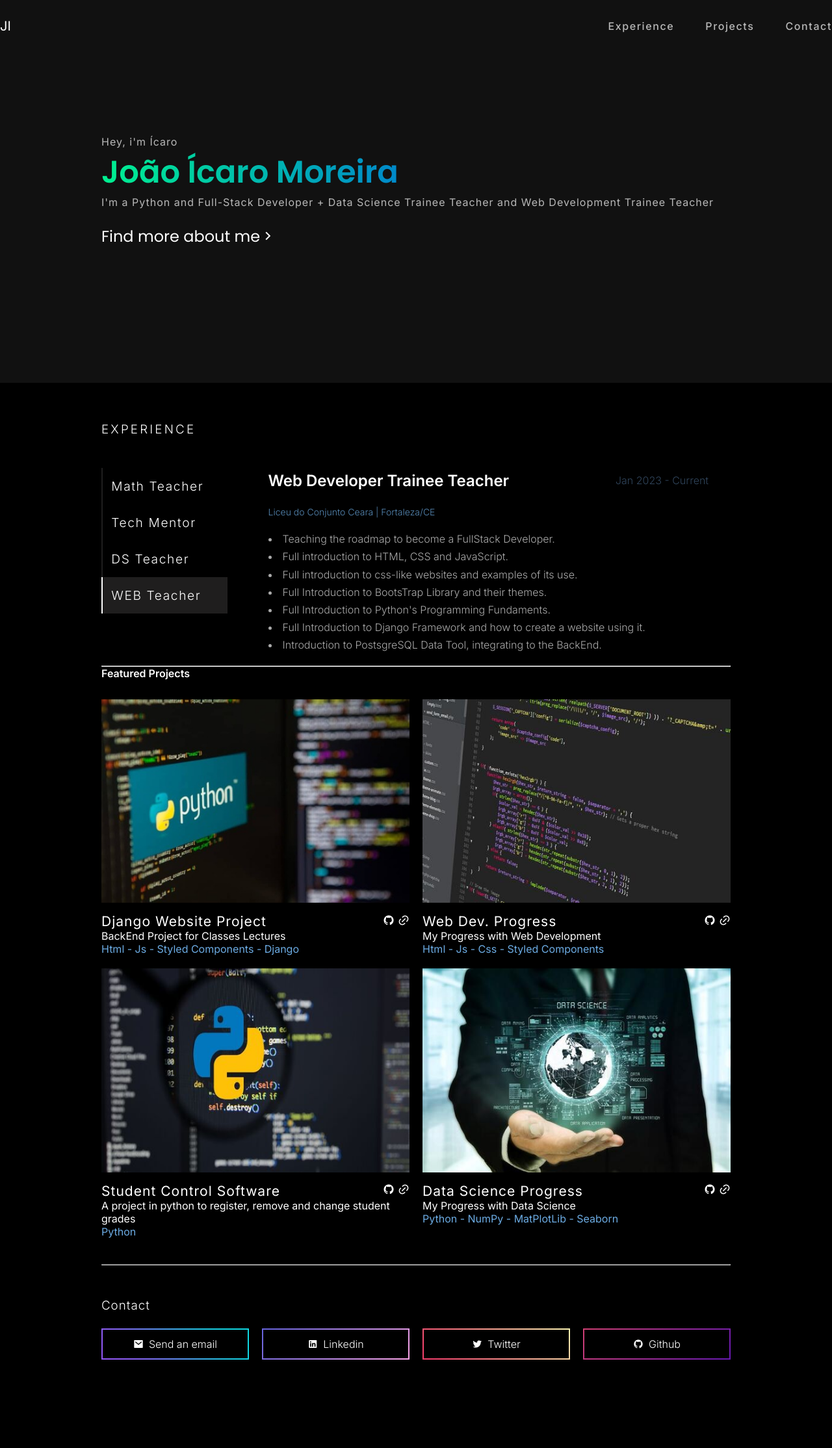
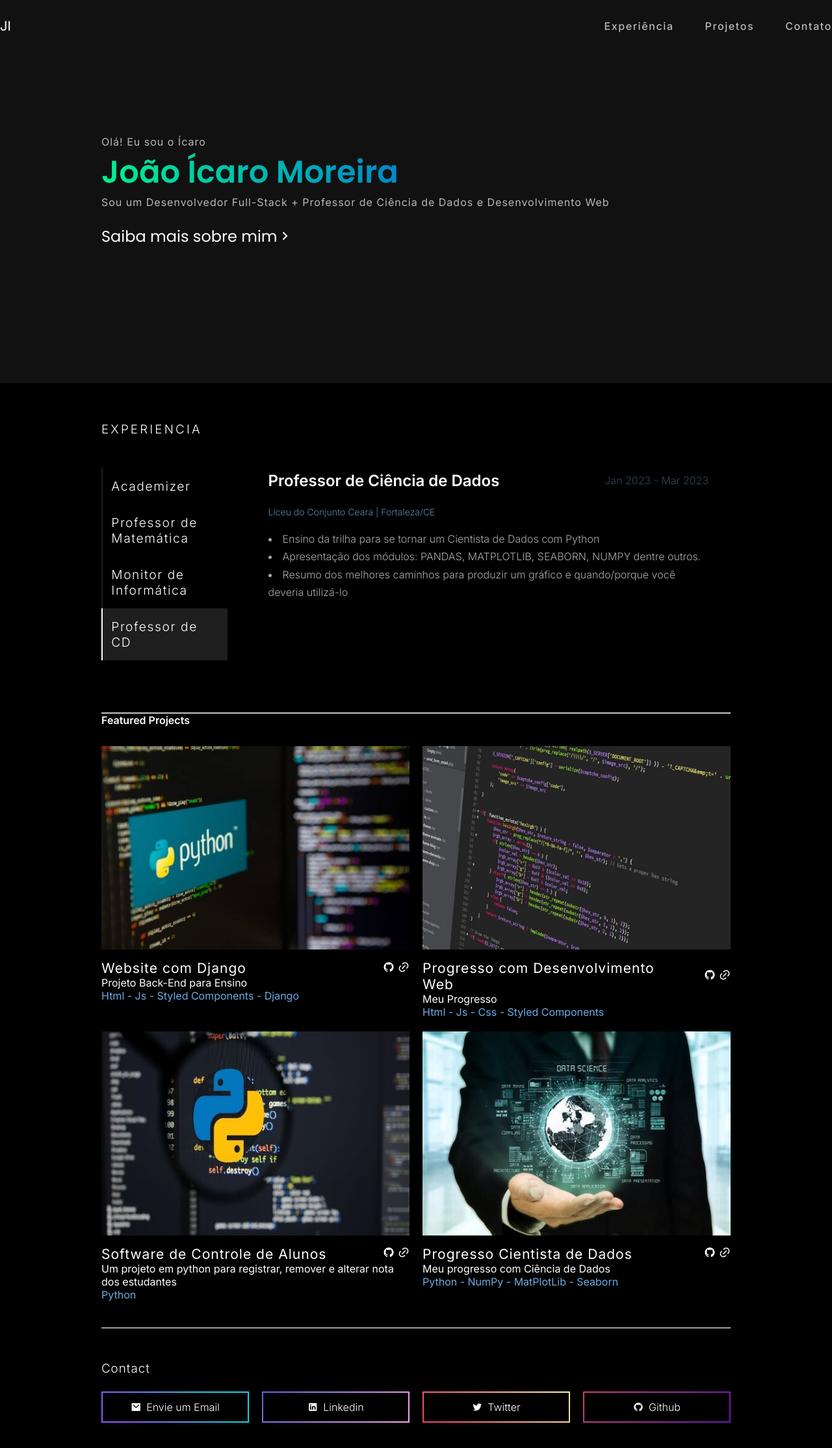
Before and after one commit to soulcarus/icarufc.github.io, a plain HTML site: page index.html in a window 1280 px wide. Shown: the whole page at 65% size. Before the commit the page ends 2152 px from the top, so only its background shows below. Drawn offline with nearby package versions, Linux system fonts and the light colour scheme.

Commit message:
Tradução para PTBR + Atualizações

```diff
--- a/index.html
+++ b/index.html
@@ -1,28 +1,27 @@
 <!DOCTYPE html>
-<html lang="en">
+<html lang="pt-br">
 <head>
     <meta charset="UTF-8">
     <meta http-equiv="X-UA-Compatible" content="IE=edge">
     <meta name="viewport" content="width=device-width, initial-scale=1.0">
-    <title>Icaro's Portfolio</title>
+    <title>Portfolio do Ícaro</title>
     <link rel="stylesheet" href="./css/style.css">
     <link rel="stylesheet" href="https://cdn.jsdelivr.net/npm/remixicon@2.5.0/fonts/remixicon.css">
 </head>
 <body>
-
     <header class="header" id="header">
         <nav class="nav container">
             <a href="" class="nav-logo">JI</a>
             <div class="nav-menu" id="nav-menu">
                 <ul class="nav-list">
                     <li class="nav-item">
-                        <a href="#experience" class="nav-link">Experience</a>
+                        <a href="#experience" class="nav-link">Experiência</a>
                     </li>
                     <li class="nav-item">
-                        <a href="#project" class="nav-link">Projects</a>
+                        <a href="#project" class="nav-link">Projetos</a>
                     </li>
                     <li class="nav-item">
-                        <a href="#contact" class="nav-link">Contact</a>
+                        <a href="#contact" class="nav-link">Contato</a>
                     </li>
                 </ul>
                 <div class="nav-close" id="nav-close">
@@ -39,82 +38,81 @@
 
     <div class="hero">
         <div class="container-medium">
-            <p>Hey, i'm Ícaro</p>
+            <p>Olá! Eu sou o Ícaro</p>
             <h1>João Ícaro Moreira</h1>
-            <p>I'm a Python and Full-Stack Developer + Data Science Trainee Teacher and Web Development Trainee Teacher</p>
-            <h2>Find more about me<i class="ri-arrow-right-s-line"></i></h2>
+            <p>Sou um Desenvolvedor Full-Stack + Professor de Ciência de Dados e Desenvolvimento Web</p>
+            <h2>Saiba mais sobre mim<i class="ri-arrow-right-s-line"></i></h2>
         </div>
     </div>
 
     <div class="experience" id="experience">
         <div class="container-medium">
-            <h3>EXPERIENCE</h3>
+            <h3>EXPERIENCIA</h3>
             <div class="accordion-experience">
+                <section id="section4">
+                    <input type="radio" name="sections" id="option4" checked>
+                    <label for="option4"><span>Academizer</span></label>
+                    <article>
+                        <div class="title-experience">
+                            <h2>P.O | Desenvolvedor | Scrum Master</h2>
+                            <p> Abr 2023 - Atual</p>
+                        </div>
+                        <p>Universidade Federal do Ceará | Russas/CE</p>
+                        <ul>
+                            <li>Fundador do Projeto Empreendedor Academizer - App de Gestão Acadêmica</li>
+                            <li>Desenvolvimento Full-Stack de uma Aplicação Mobile</li>
+                            <li>Tutoria Front-End para desenvolvimento com React Native</li>
+                            <li>Tutoria Back-End para desenvolvimento com Node.js & Express</li>
+                            <li>Tutoria de Banco de Dados para desenvolvimento do DB do projeto em FireBase</li>
+                            <li>Lecionamento de Palestras sobre Empreendedorismo</li>
+                        </ul>
+                    </article>
+                </section>
                 <section id="section1">
                     <input type="radio" name="sections" id="option1" checked>
-                    <label for="option1"><span>Math Teacher</span></label>
+                    <label for="option1"><span>Professor de Matemática</span></label>
                     <article>
                         <div class="title-experience">
-                            <h2>Remote Calculus Teacher</h2>
-                            <p> Mar 2021 - Apr 2022</p>
+                            <h2>Lecionador de Aulas Remotas</h2>
+                            <p> Mar 2021 - Abr 2022</p>
                         </div>
-                        <p>Brazil - Fortaleza/CE</p>
+                        <p>Brasil - Fortaleza/CE</p>
                         <ul>
-                            <li>Reinforcement of the math subject at home, helping students by the age 11 until 16.</li>
-                            <li>Development of math skills, also preparing for exams and tests in the future.</li>
+                            <li>Reforço da matéria de matemática em casa, ajudando alunos entre 11 até 16 anos.</li>
+                            <li>Desenvolvimento de habilidades matemáticas, além de um preparatório para exames e testes no futuro.</li>
                         </ul>
                     </article>
                 </section>
                 <section id="section2">
                     <input type="radio" name="sections" id="option2" checked>
-                    <label for="option2"><span>Tech Mentor</span></label>
+                    <label for="option2"><span>Monitor de Informática</span></label>
                     <article>
                         <div class="title-experience">
-                            <h2>Student Mentor - IT</h2>
-                            <p> Jan 2019 - Dec 2021</p>
+                            <h2>Monitor de Informática e Artes Visuais</h2>
+                            <p> Ago 2019 - Dez 2021</p>
                         </div>
                         <p>Liceu do Conjunto Ceara | Fortaleza/CE</p>
                         <ul>
-                            <li>Supervisement of the i.t laboratories, also mentories in the IT context to the school community.</li>
-                            <li>Development of programming skills [HTML, CSS, JS], office skills, management and administration.</li>
-                            <li>Social Media in the School's Instagram.</li>
-                            <li>Photographer, Designer, Editor and Videomaker -> Canvas, Photoshop, Adobe Package.</li>
+                            <li>Supervisão do laboratório de informática, além de mentorias no contexto da TI para a comunidade escolar</li>
+                            <li>Desenvolvimento de habilidades do pacote OFFICE, administração e controle de dados.</li>
+                            <li>Social Média das Redes Sociais da Escola</li>
+                            <li>Fotógrafo, Designer, Editor e Videomaker -> Canvas, Photoshop, Pacote Adobe</li>
                         </ul>
                     </article>
                 </section>
                 <section id="section3">
                     <input type="radio" name="sections" id="option3" checked>
-                    <label for="option3"><span>DS Teacher</span></label>
+                    <label for="option3"><span>Professor de CD</span></label>
                     <article>
                         <div class="title-experience">
-                            <h2>Data Science Trainee Teacher</h2>
-                            <p> Jan 2023 - Current</p>
+                            <h2>Professor de Ciência de Dados</h2>
+                            <p> Jan 2023 - Mar 2023</p>
                         </div>
                         <p>Liceu do Conjunto Ceara | Fortaleza/CE</p>
                         <ul>
-                            <li>Teaching the roadmap to become a Python Data Scientist.</li>
-                            <li>Presentation of the modules PANDAS, MATPLOTLIB, SEABORN, NUMPY etc.</li>
-                            <li>Lectures of the best ways to produce a graph and why/when you should use them.</li>
-                        </ul>
-                    </article>
-                </section>
-                <section id="section4">
-                    <input type="radio" name="sections" id="option4" checked>
-                    <label for="option4"><span>WEB Teacher</span></label>
-                    <article>
-                        <div class="title-experience">
-                            <h2>Web Developer Trainee Teacher</h2>
-                            <p> Jan 2023 - Current</p>
-                        </div>
-                        <p>Liceu do Conjunto Ceara | Fortaleza/CE</p>
-                        <ul>
-                            <li>Teaching the roadmap to become a FullStack Developer.</li>
-                            <li>Full introduction to HTML, CSS and JavaScript.</li>
-                            <li>Full introduction to css-like websites and examples of its use.</li>
-                            <li>Full Introduction to BootsTrap Library and their themes.</li>
-                            <li>Full Introduction to Python's Programming Fundaments.</li>
-                            <li>Full Introduction to Django Framework and how to create a website using it.</li>
-                            <li>Introduction to PostsgreSQL Data Tool, integrating to the BackEnd.</li>
+                            <li>Ensino da trilha para se tornar um Cientista de Dados com Python</li>
+                            <li>Apresentação dos módulos: PANDAS, MATPLOTLIB, SEABORN, NUMPY dentre outros.</li>
+                            <li>Resumo dos melhores caminhos para produzir um gráfico e quando/porque você deveria utilizá-lo</li>
                         </ul>
                     </article>
                 </section>
@@ -131,13 +129,13 @@
                     <a href="https://github.com/icarufc/projeto-liceu"><img src="./img/img-1.jpg" alt=""></a>
                     <div class="body-project">
                         <div class="head-project">
-                            <h3>Django Website Project</h3>
+                            <h3>Website com Django</h3>
                             <div class="icon-project">
                                 <i class="ri-github-fill"></i>
                                 <i class="ri-link"></i>
                             </div>
                         </div>
-                        <p>BackEnd Project for Classes Lectures</p>
+                        <p>Projeto Back-End para Ensino</p>
                         <p class="p-tech">Html - Js - Styled Components - Django</p>
                     </div>
                 </div>
@@ -145,13 +143,13 @@
                     <a href="https://github.com/icarufc/Web-Development-Progress"><img src="./img/img-2.jpg" alt=""></a>
                     <div class="body-project">
                         <div class="head-project">
-                            <h3>Web Dev. Progress</h3>
+                            <h3>Progresso com Desenvolvimento Web</h3>
                             <div class="icon-project">
                                 <i class="ri-github-fill"></i>
                                 <i class="ri-link"></i>
                             </div>
                         </div>
-                        <p>My Progress with Web Development</p>
+                        <p>Meu Progresso</p>
                         <p class="p-tech">Html - Js - Css - Styled Components</p>
                     </div>
                 </div>
@@ -159,13 +157,13 @@
                     <a href="https://github.com/icarufc/Cadastro-De-Alunos-Liceu"><img src="./img/img-4.jpg" alt=""></a>
                     <div class="body-project">
                         <div class="head-project">
-                            <h3>Student Control Software</h3>
+                            <h3>Software de Controle de Alunos</h3>
                             <div class="icon-project">
                                 <i class="ri-github-fill"></i>
                                 <i class="ri-link"></i>
                             </div>
                         </div>
-                        <p>A project in python to register, remove and change student grades</p>
+                        <p>Um projeto em python para registrar, remover e alterar nota dos estudantes</p>
                         <p class="p-tech">Python</p>
                     </div>
                 </div>
@@ -173,13 +171,13 @@
                     <a href="https://github.com/icarufc/Data-Science-Progress"><img src="./img/img-3.jpg" alt=""></a>
                     <div class="body-project">
                         <div class="head-project">
-                            <h3>Data Science Progress</h3>
+                            <h3>Progresso Cientista de Dados</h3>
                             <div class="icon-project">
                                 <i class="ri-github-fill"></i>
                                 <i class="ri-link"></i>
                             </div>
                         </div>
-                        <p>My Progress with Data Science</p>
+                        <p>Meu progresso com Ciência de Dados</p>
                         <p class="p-tech">Python - NumPy - MatPlotLib - Seaborn</p>
                     </div>
                 </div>
@@ -196,7 +194,7 @@
                 <div class="contact contact-email">
                     <p>
                         <i class="ri-mail-fill"></i>
-                        Send an email
+                        Envie um Email
                     </p>
                 </div>
             </a>
```
